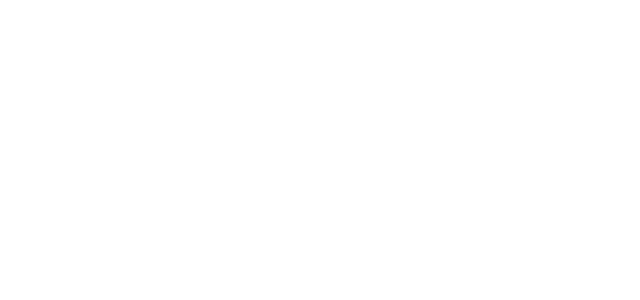
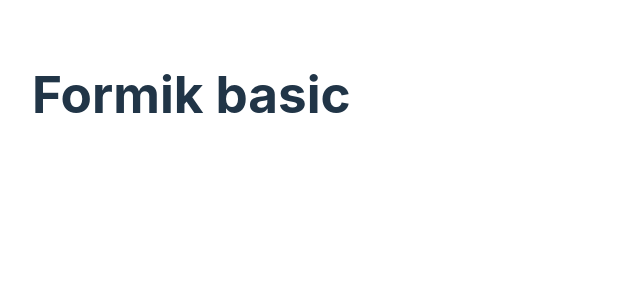
Before and after one commit to eugenioroblessiller/forms, a React (Vite) app: page /formik-basic in a window 1280 px wide. Before the commit this address had no page. Shown: the top 300 px of the page, without its empty margins (0-640 px from the left). Built offline with nearby package versions, Linux system fonts and the light colour scheme.

Commit message:
formik basic

```diff
--- a/src/App.tsx
+++ b/src/App.tsx
@@ -1,10 +1,10 @@
-import { useState } from 'react'
-import reactLogo from './assets/react.svg'
-import './App.css'
-import { Router } from './routes/router'
+import './App.css';
+
+import { useState } from 'react';
+
+import { Router } from './routes/router';
 
 function App() {
-  const [count, setCount] = useState(0)
 
   return (
     <div className="App">
--- /dev/null
+++ b/src/pages/FormikBasicPage.tsx
@@ -0,0 +1,12 @@
+import '../styles/styles.css';
+
+import React from 'react';
+
+export const FormikBasicPage = () => {
+    return (
+        <div>
+            <h1>Formik basic</h1>
+
+        </div>
+    )
+}
--- a/src/routes/Router.tsx
+++ b/src/routes/Router.tsx
@@ -1,11 +1,14 @@
-import React from 'react'
-import { Route, Routes } from 'react-router-dom'
-import { RegisterPage } from '../pages/RegisterPage'
+import React from 'react';
+import { Route, Routes } from 'react-router-dom';
+
+import { FormikBasicPage } from '../pages/FormikBasicPage';
+import { RegisterPage } from '../pages/RegisterPage';
 
 export const Router = () => {
     return (
         <Routes>
             <Route path='/register' element={<RegisterPage />} />
+            <Route path='/formik-basic' element={<FormikBasicPage />} />
         </Routes>
     )
 }
```
